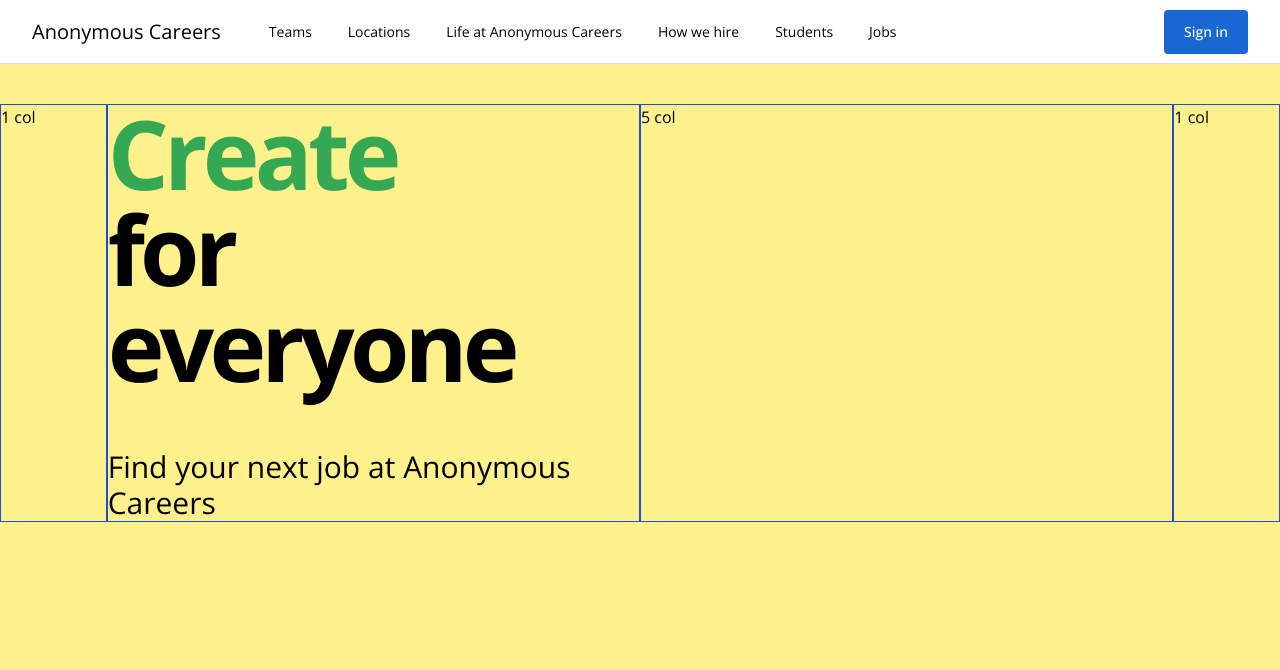
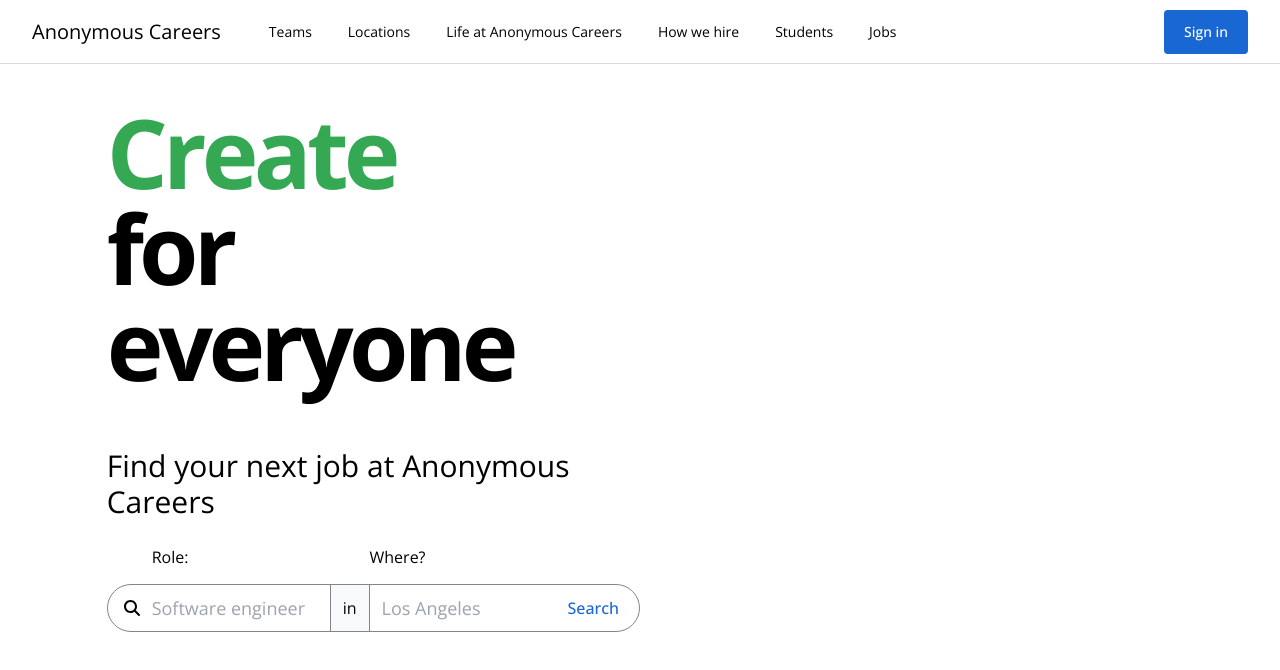
Before and after one commit to MS-D-rei/VueJobSearchApp, a Vue app: page / in a window 1280 px wide. Shown: the top 670 px of the page. Built offline with nearby package versions, Linux system fonts and the light colour scheme.

Commit message:
add job search bar

```diff
--- a/src/components/ActionButton.vue
+++ b/src/components/ActionButton.vue
@@ -30,10 +30,10 @@
 
 <style scoped>
 button {
-  @apply px-5 py-3 font-medium rounded;
+  @apply px-5 py-3 font-medium;
 }
 .sign-in {
-  @apply text-white border-0 bg-brand-blue-1 hover:shadow-blue;
+  @apply text-white border-0 bg-brand-blue-1 hover:shadow-blue rounded;
 }
 
 .search {
--- a/src/components/HeadLine.vue
+++ b/src/components/HeadLine.vue
@@ -1,5 +1,5 @@
 <template>
-  <section>
+  <section class="mb-16">
     <h1 class="font-bold tracking-tighter text-8xl mb-14" data-test="action-phrase">
       <span :class="actionClasses">{{ action }} </span>
       <br />
--- a/src/components/HeroSection.vue
+++ b/src/components/HeroSection.vue
@@ -1,17 +1,20 @@
 <template>
   <main>
-    <section class="flex flex-col h-screen pt-10 pb-20 bg-yellow-200">
+    <section class="flex flex-col h-screen pt-10 pb-20">
       <div class="grid grid-cols-12">
-        <div class="col-start-1 col-span-1 border border-blue-700">1 col</div>
-        <div class="col-start-2 col-span-5 border border-blue-700"><HeadLine /></div>
-        <div class="col-start-7 col-span-5 border border-blue-700">5 col</div>
-        <div class="col-start-12 col-span-1 border border-blue-700">1 col</div>
+        <div class="col-start-1 col-span-1"></div>
+        <div class="col-start-2 col-span-5">
+          <HeadLine />
+          <JobSearchForm />
+        </div>
+        <div class="col-start-7 col-span-5"></div>
+        <div class="col-start-12 col-span-1"></div>
       </div>
     </section>
   </main>
 </template>
 
 <script setup>
-import HeadLine from "@/components/HeadLine.vue"
-
+import HeadLine from "@/components/HeadLine.vue";
+import JobSearchForm from "@/components/JobSearchForm.vue";
 </script>
--- /dev/null
+++ b/src/components/JobSearchForm.vue
@@ -0,0 +1,53 @@
+<template>
+  <form
+    class="flex items-center w-full h-12 mt-14 border border-solid border-brand-gray-3 rounded-3xl"
+  >
+    <font-awesome-icon :icon="['fas', 'search']" class="ml-4 mr-3" />
+    <div class="flex flex-nowrap flex-1 h-full text-base font-light">
+      <div class="relative flex items-center flex-1 h-full pr-3">
+        <label for="role" class="absolute left-0 -top-10">Role: {{ role }}</label>
+        <input
+          v-model.lazy="role"
+          type="text"
+          name="role"
+          placeholder="Software engineer"
+          class="w-full text-lg font-normal focus:outline-none"
+        />
+      </div>
+      <span
+        class="flex items-center h-full px-3 border-l border-r border-brand-gray-3 bg-brand-gray-2"
+        >in</span
+      >
+      <div class="relative flex items-center flex-1 h-full pl-3">
+        <label for="location" class="absolute left-0 -top-10">Where?</label>
+        <input
+          v-model="location"
+          type="text"
+          name="location"
+          placeholder="Los Angeles"
+          class="w-full text-lg font-normal focus:outline-none"
+        />
+      </div>
+    </div>
+
+    <ActionButton text="Search" type="search" class="rounded-r-3xl" />
+  </form>
+</template>
+
+<script setup>
+import { ref } from "vue";
+import ActionButton from "@/components/ActionButton.vue";
+
+const role = ref("");
+const location = ref("");
+
+// function updateRole($event) {
+//   role.value = $event.target.value;
+// }
+
+// function updateLocation($event) {
+//   location.value = $event.target.value;
+// }
+</script>
+
+<style scoped></style>
--- a/tailwind.config.js
+++ b/tailwind.config.js
@@ -12,6 +12,8 @@
       colors: {
         // create xxx-brand-grey-1
         "brand-gray-1": "#dadce0",
+        "brand-gray-2": "#f8f9fa",
+        "brand-gray-3": "#80868b",
         "brand-blue-1": "#1967d2",
         "brand-blue-2": "#4285f4",
         "brand-green-1": "#137333",
```
